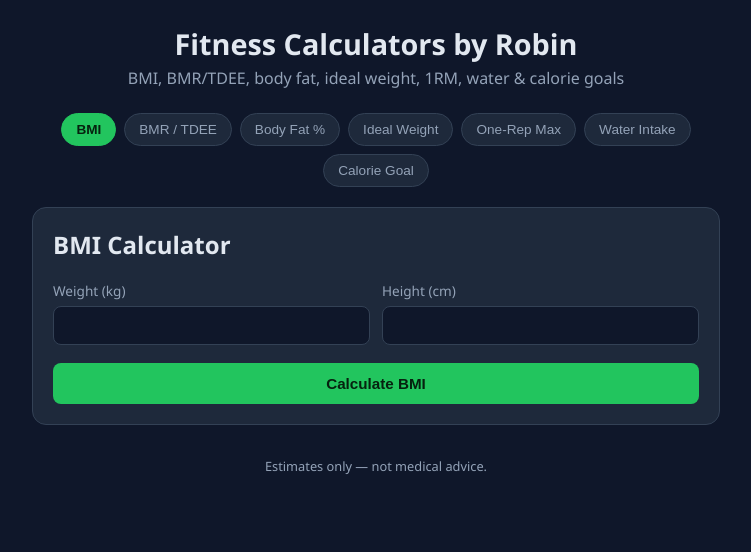
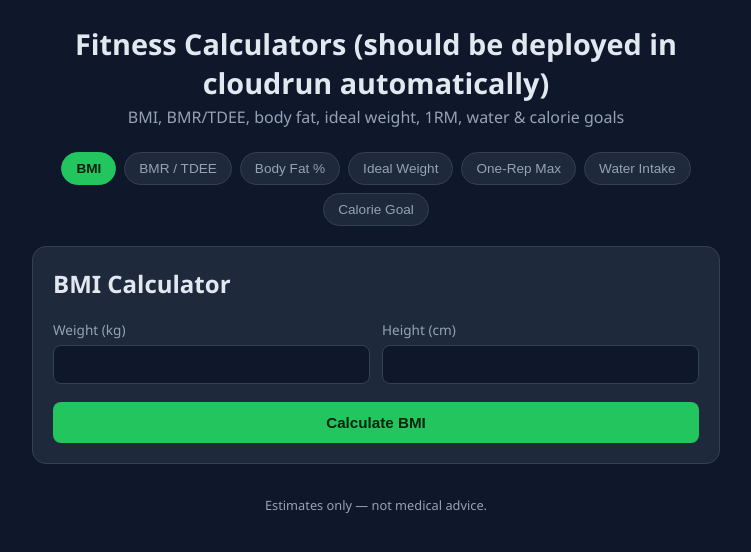
Before and after one commit to Muhammad-Ali500/simple-fitnessapp, a plain HTML site: page index.html in a window 1280 px wide. Shown: the whole page, without its empty margins (264-1015 px from the left). Drawn offline with Linux system fonts and the light colour scheme.

Commit message:
ci/cd test with cloudrun

```diff
--- a/index.html
+++ b/index.html
@@ -9,7 +9,7 @@
 <body>
 <div class="app">
   <header>
-    <h1>Fitness Calculators by Robin</h1>
+    <h1>Fitness Calculators (should be deployed in cloudrun automatically)</h1>
     <p>BMI, BMR/TDEE, body fat, ideal weight, 1RM, water &amp; calorie goals</p>
   </header>
 
```
